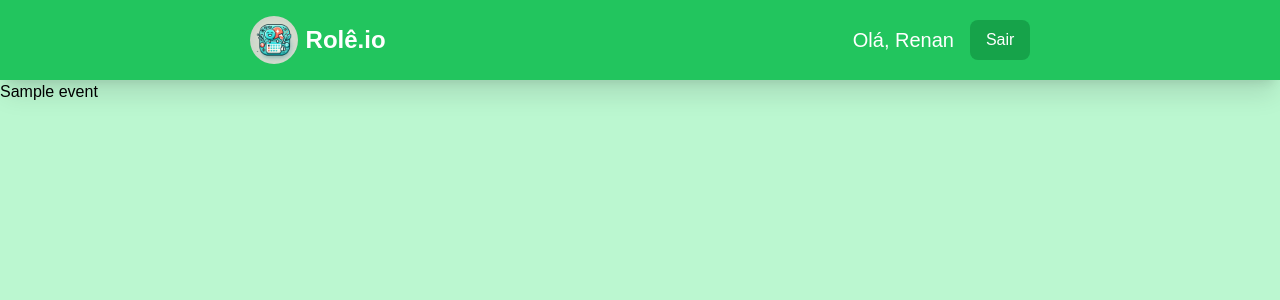
After one commit to RenanppCosta/Role.io, a Django app: page /event/1/ in a window 1280 px wide. The commit adds this page. Shown: the top 300 px of the page. Run offline with Django 5.2, Linux system fonts and the light colour scheme; tables that the repository leaves empty hold one stand-in row (values such as "Sample post"); some libraries are stand-ins or nearby versions; some web fonts are replaced.

Commit message:
feat:  implemention of view event by id

```diff
--- a/templates/partials/navbar.html
+++ b/templates/partials/navbar.html
@@ -1,10 +1,10 @@
 {% load static %}
 <nav class="bg-green-500 text-white p-4 shadow-xl w-full">
 	<div class="w-full flex justify-around items-center">
-		<div class="flex items-center space-x-2">
+		<a href="{% url 'home' %} "class="flex items-center space-x-2">
 			<img src="{% static 'img/logo-role.webp' %}" alt="Logo Rolê.io" class="object-contain w-12 h-12 rounded-full"></img>
 			<h1 class="text-2xl font-bold">Rolê.io</h1>
-		</div>
+		</a>
 		<div class="flex items-center space-x-4">
 			<span class="text-xl">Olá, Renan</span>
 			<button class="bg-green-600 px-4 py-2 rounded-lg hover:bg-green-800 transition">Sair</button>
--- /dev/null
+++ b/usuarios/templates/event.html
@@ -0,0 +1,8 @@
+{% extends 'base.html' %}
+{% block content %}
+
+{% include "partials/navbar.html"%}
+
+<h1>{{event.title}}</h1>
+
+{% endblock %}
--- a/usuarios/templates/home.html
+++ b/usuarios/templates/home.html
@@ -59,7 +59,7 @@
 						</p>
 					</div>
 					<div class="{% if event.status == "Cancelado" %} hidden{% endif %} container-btn mt-3 flex space-x-2">
-						<button class="text-purple-600 hover:text-purple-800 font-medium">Ver detalhes</button>
+						<a href="{% url 'view_event' event.id %}" class="text-purple-600 hover:text-purple-800 font-medium">Ver detalhes</a>
 						<span class="text-gray-300">|</span>
 						<button class="cancel-btn text-red-600 hover:text-red-800 font-medium" data-event-id="{{event.id}}">Cancelar</button>
 					</div>
--- a/usuarios/urls.py
+++ b/usuarios/urls.py
@@ -3,5 +3,6 @@ from . import views
 
 urlpatterns = [
     path("home", views.home, name="home"),
-    path("cancel-event/<int:event_id>/", views.cancel_event, name="cancel-event")
+    path("cancel-event/<int:event_id>/", views.cancel_event, name="cancel-event"),
+    path("event/<int:event_id>/", views.view_event_by_id, name="view_event")
 ]
--- a/usuarios/views.py
+++ b/usuarios/views.py
@@ -42,3 +42,9 @@ def cancel_event(request, event_id):
         event.status = "Cancelado"
         event.save()
         return JsonResponse({"status": "success", "message": "Evento cancelado com sucesso"})
+
+
+def view_event_by_id(request, event_id):
+    if request.method == "GET":
+        event = get_object_or_404(Events, id=event_id)
+        return render(request, "event.html", {"event": event})
```
